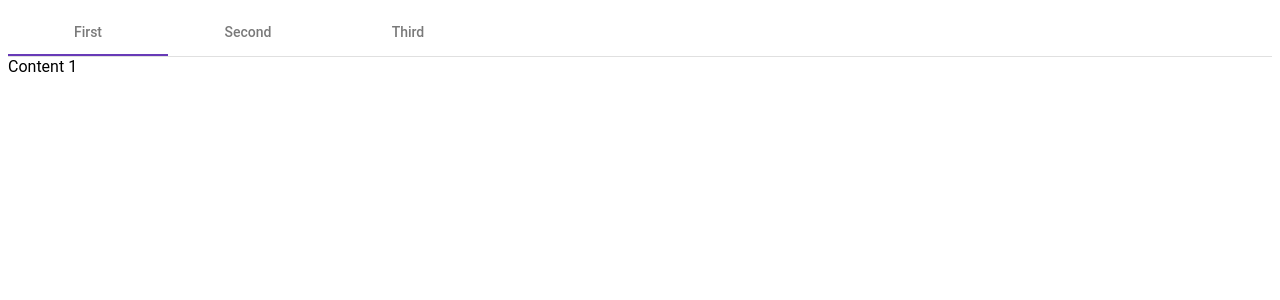
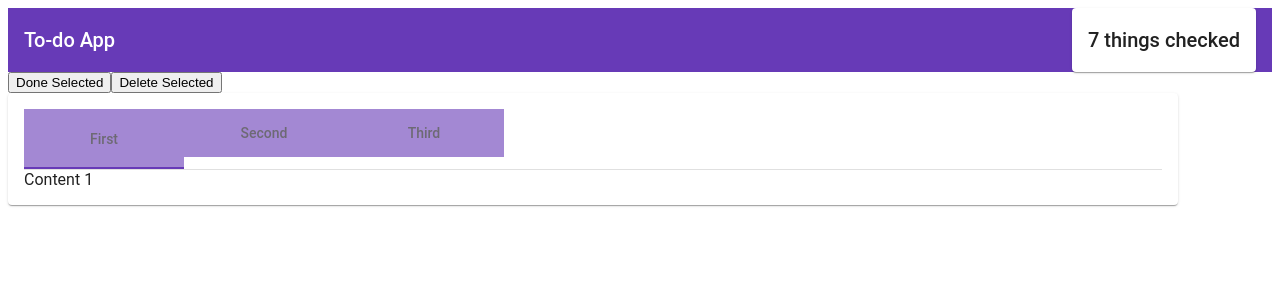
Before and after one commit to fucata55/todo, an Angular app: page / in a window 1280 px wide. Shown: the top 300 px of the page. Built offline with nearby package versions, Linux system fonts and the light colour scheme.

Commit message:
implemented basic ui

```diff
--- a/src/app/app.component.html
+++ b/src/app/app.component.html
@@ -1 +1,12 @@
-<app-tabs></app-tabs>
+<mat-toolbar color="primary">
+    <h1>To-do App</h1>
+    <span class="fill-remaining-space"></span>
+    <app-counter [amountChecked]="amountChecked" [listLength]="listLength" [isTodo]="isTodo"></app-counter>
+</mat-toolbar>
+<div>
+    <button>Done Selected</button>
+    <button>Delete Selected</button>
+</div>
+<mat-card class="tabs-container">
+    <app-tabs></app-tabs>
+</mat-card>
--- a/src/app/app.component.scss
+++ b/src/app/app.component.scss
@@ -0,0 +1,19 @@
+@import "../styles";
+
+::ng-deep .mat-tab-label {
+    background: $primary;
+}
+
+// problem: active label supposed to grow up instead of pushing down the container
+::ng-deep .mat-tab-label-active {
+    height: 60px !important;
+    background: $primary;
+   }
+
+.tabs-container {
+    width: 90%;
+}
+
+.fill-remaining-space {
+    flex: 1 1 auto;
+}
--- a/src/app/app.component.ts
+++ b/src/app/app.component.ts
@@ -7,4 +7,8 @@ import { Component } from '@angular/core';
 })
 export class AppComponent {
   title = 'todo';
+  // anySelected means any
+  amountChecked = 7;
+  isTodo = true;
+  listLength = 5;
 }
```
